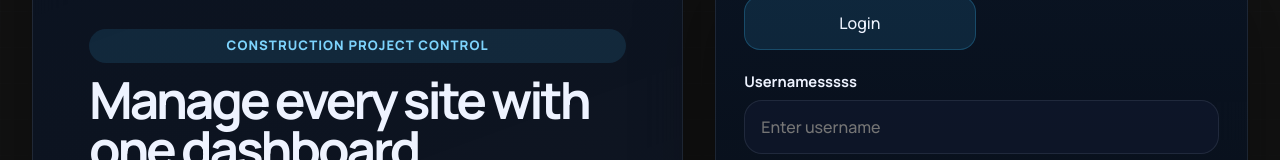
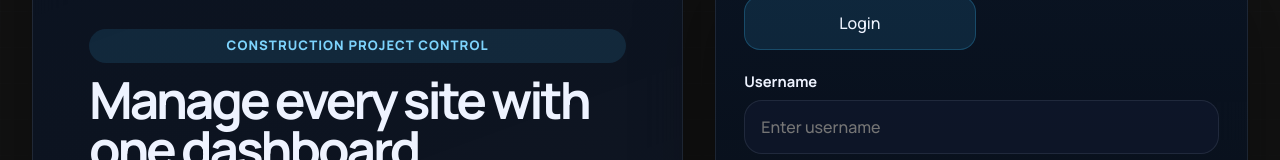
Before and after one commit to amilathilanka1996/construction, a Vue app in the folder frontend/: page /auth in a window 1280 px wide. Shown: the part 241-401 px from the top of the page. Built offline with nearby package versions, Linux system fonts and the light colour scheme; no server answers.

Commit message:
fix: correct typo in username label in AuthView component

```diff
--- a/frontend/src/views/AuthView.vue
+++ b/frontend/src/views/AuthView.vue
@@ -78,7 +78,7 @@ async function submitSignup() {
 
       <form v-if="tab === 'login'" class="form-grid" @submit.prevent="submitLogin">
         <label>
-          <span>Usernamesssss</span>
+          <span>Username</span>
           <input v-model="loginForm.username" type="text" placeholder="Enter username" />
         </label>
         <label>
```
